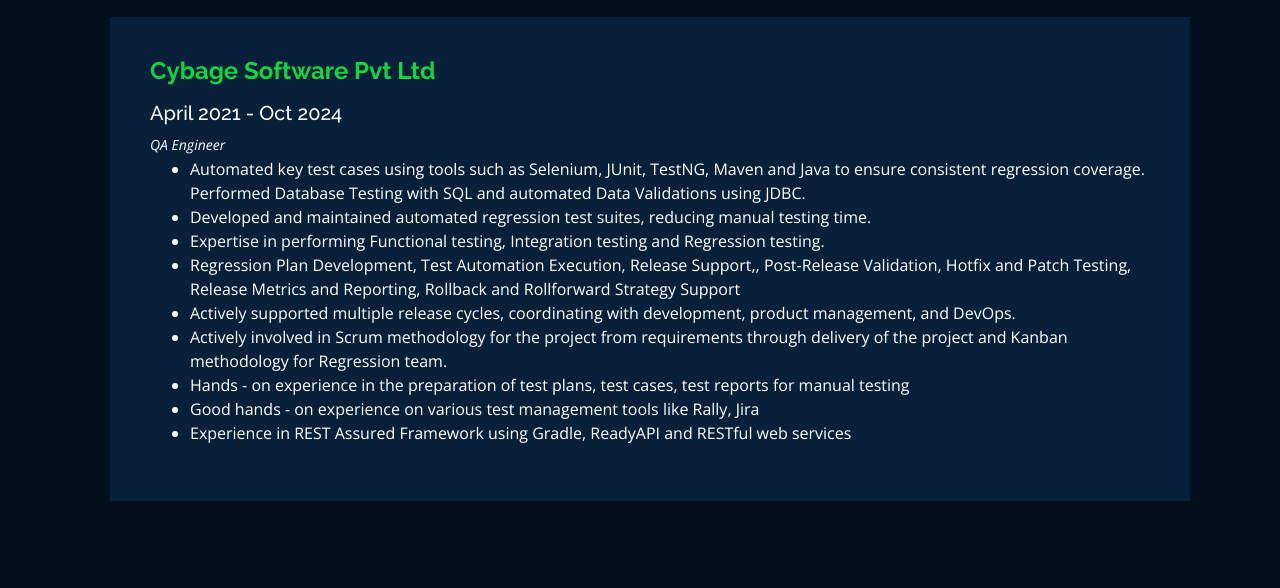
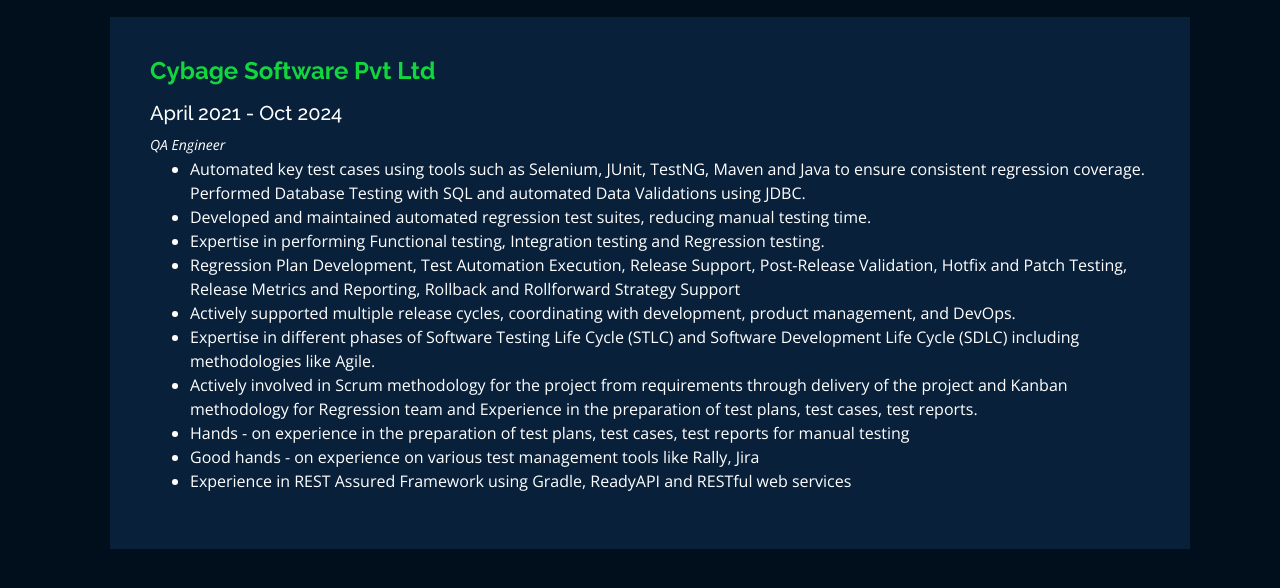
Before and after one commit to bhargavvaghela/bhargavvaghela.github.io, a plain HTML site: page index.html in a window 1280 px wide. Both pictures are taken after a click on the link "Experience". Shown: the part 112-700 px from the top of the page. Drawn offline with nearby package versions, Linux system fonts and the light colour scheme.

Commit message:
resume changes

```diff
--- a/index.html
+++ b/index.html
@@ -74,7 +74,7 @@
 <!--          <li><a href="#projects"> <span>Projects</span></a></li>-->
           <li><a href="#portfolio"> <span>Achievements</span></a></li>
           <li><a href="#skills"> <span>Skills</span></a></li>
-          <li><a href="https://drive.google.com/file/d/19GrEvbE_xok9libyNNZ-LRP_vtztVp1_/view?usp=sharing" target="_blank"> <span>Resume</span></a></li>
+          <li><a href="https://drive.google.com/file/d/1AvBeoH0M0TKtwuGbN5Pmf8VrZ0_tjE-n/view?usp=sharing" target="_blank"> <span>Resume</span></a></li>
           <!-- <li><a href="#links"> <span>Resume & Links</span></a></li> -->
           <li><a href="#contacts"> <span>Contact</span></a></li>
 
@@ -340,11 +340,13 @@
                     regression coverage. Performed Database Testing with SQL and automated Data Validations using JDBC.</li>
                   <li>Developed and maintained automated regression test suites, reducing manual testing time.</li>
                   <li>Expertise in performing Functional testing, Integration testing and Regression testing.</li>
-                  <li>Regression Plan Development, Test Automation Execution, Release Support,, Post-Release Validation, Hotfix
+                  <li>Regression Plan Development, Test Automation Execution, Release Support, Post-Release Validation, Hotfix
                     and Patch Testing, Release Metrics and Reporting, Rollback and Rollforward Strategy Support</li>
                   <li>Actively supported multiple release cycles, coordinating with development, product management, and DevOps.</li>
+                  <li>Expertise in different phases of Software Testing Life Cycle (STLC) and Software Development Life Cycle
+                  (SDLC) including methodologies like Agile.</li>
                   <li>Actively involved in Scrum methodology for the project from requirements through delivery of the project and
-                    Kanban methodology for Regression team.</li>
+                    Kanban methodology for Regression team and Experience in the preparation of test plans, test cases, test reports.</li>
                   <li>Hands - on experience in the preparation of test plans, test cases, test reports for manual testing</li>
                   <li>Good hands - on experience on various test management tools like Rally, Jira</li>
                   <li>Experience in REST Assured Framework using Gradle, ReadyAPI and RESTful web services</li>
```
